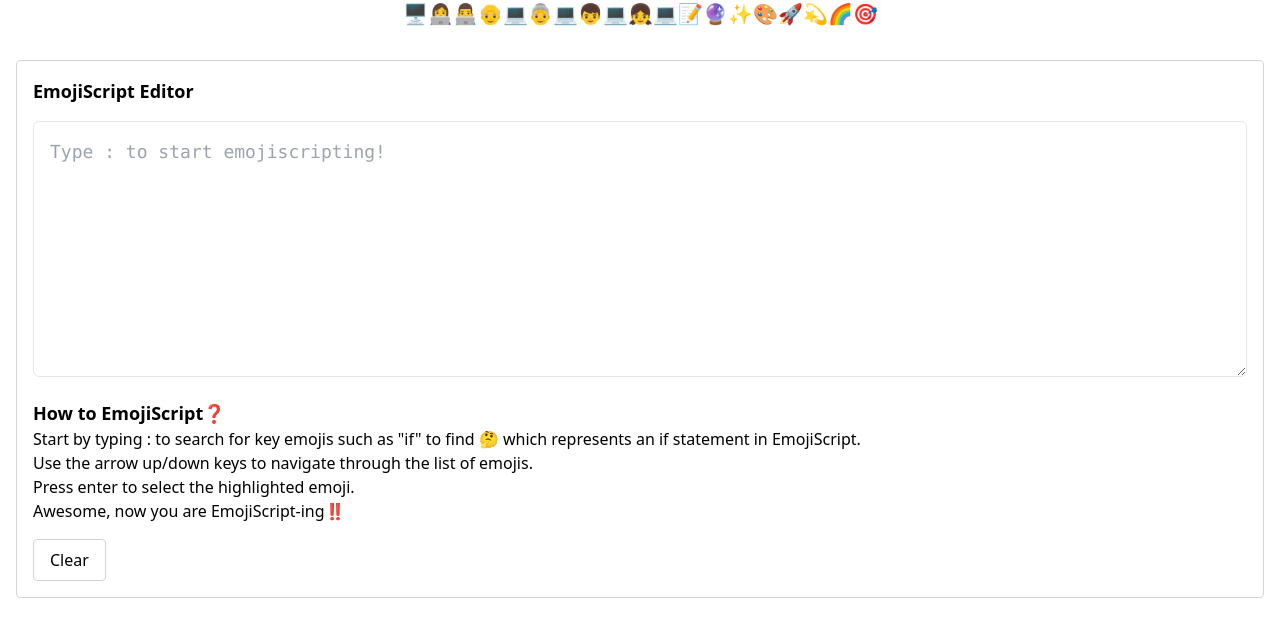
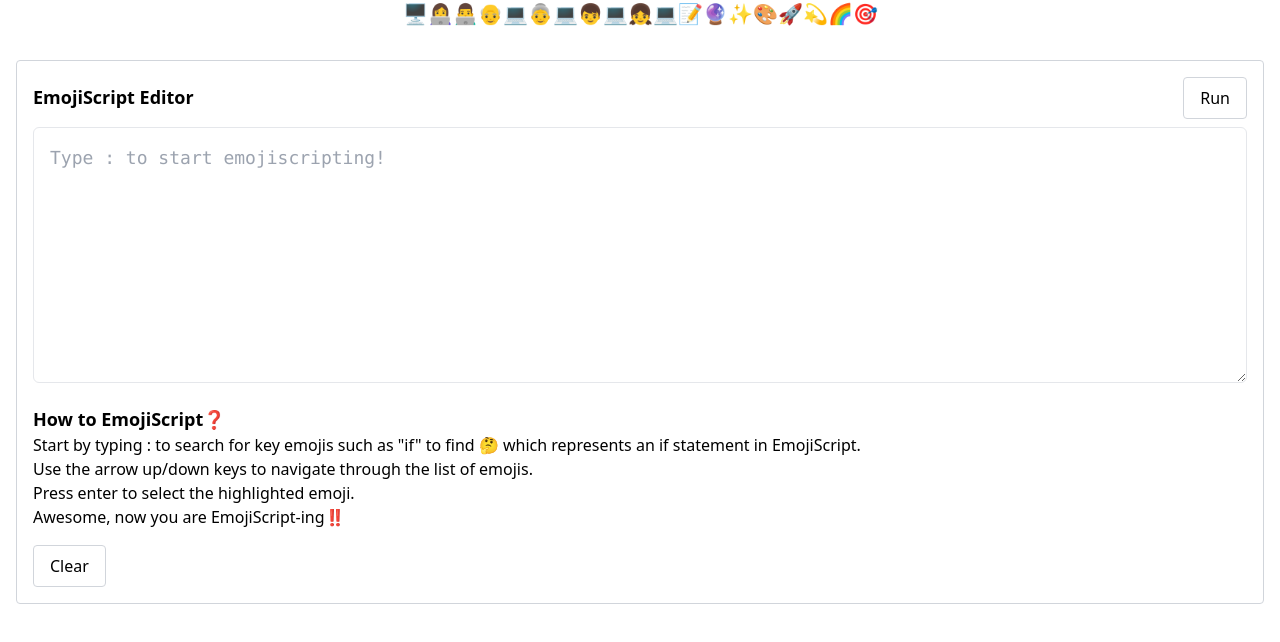
Before and after one commit to KonferCA/EmojiScript, a React (Vite) app: page / in a window 1280 px wide. Shown: the top 642 px of the page. Built offline with nearby package versions, Linux system fonts and the light colour scheme.

Commit message:
add run button

```diff
--- a/src/components/EmojiScriptEditor.tsx
+++ b/src/components/EmojiScriptEditor.tsx
@@ -79,6 +79,8 @@ const EmojiScriptEditor = () => {
         }
     };
 
+    const runEmojiScript = () => {};
+
     useEffect(() => {
         const cursorPos = textareaRef.current?.selectionStart || 0;
         const textBeforeCursor = code.slice(0, cursorPos);
@@ -109,7 +111,10 @@ const EmojiScriptEditor = () => {
 
     return (
         <Card>
-            <h1 className="text-lg font-bold mb-4">EmojiScript Editor</h1>
+            <div className="flex justify-between items-baseline">
+                <h1 className="text-lg font-bold mb-4">EmojiScript Editor</h1>
+                <Button text="Run" onClick={runEmojiScript} />
+            </div>
             <textarea
                 ref={textareaRef}
                 value={code}
```
